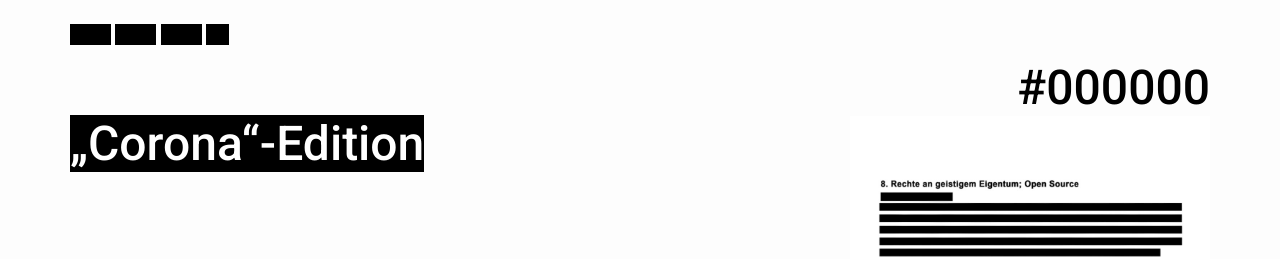
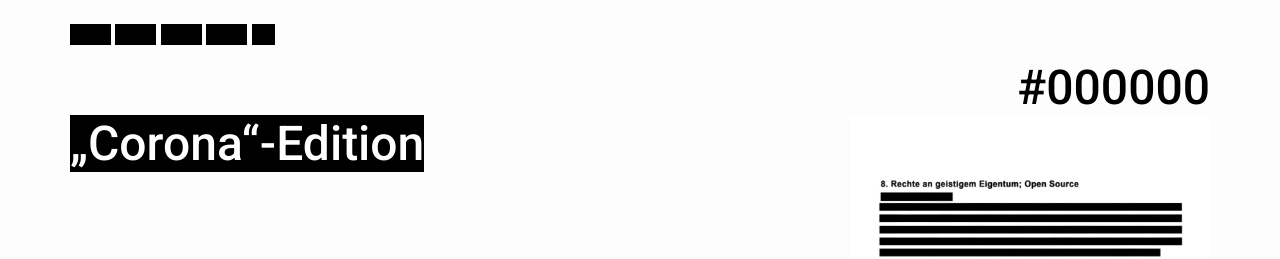
Before and after one commit to okfde/000000.limited, a Jekyll site: the page built from index.html, in a window 1280 px wide. Shown: the top 259 px of the page. Built offline with Jekyll 4.4.1, drawn with Linux system fonts in a browser that asks for light colours; comment, search, counter and statistics services are not loaded.

Commit message:
fix: index header

```diff
--- a/_includes/header.html
+++ b/_includes/header.html
@@ -35,6 +35,7 @@
         <a class="blackout" href="{{ githuburl }}#2016">2016</a>
         <a class="blackout" href="{{ githuburl }}#2017">2017</a>
         <a class="blackout" href="{{ githuburl }}#2018">2018</a>
+        <a class="blackout" href="{{ githuburl }}#2019">2019</a>
         {% endif %}
 
 
```
Lines whose indentation alone changed are shown as unchanged.
